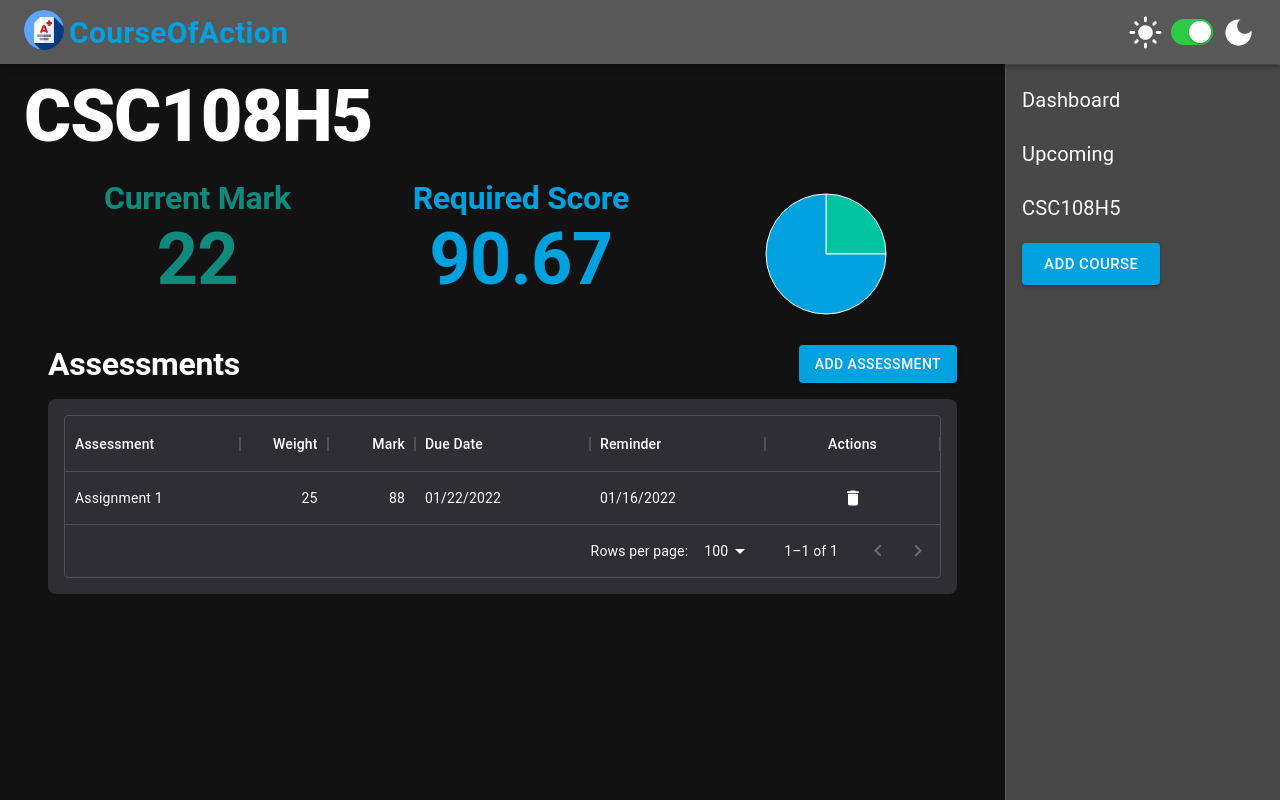
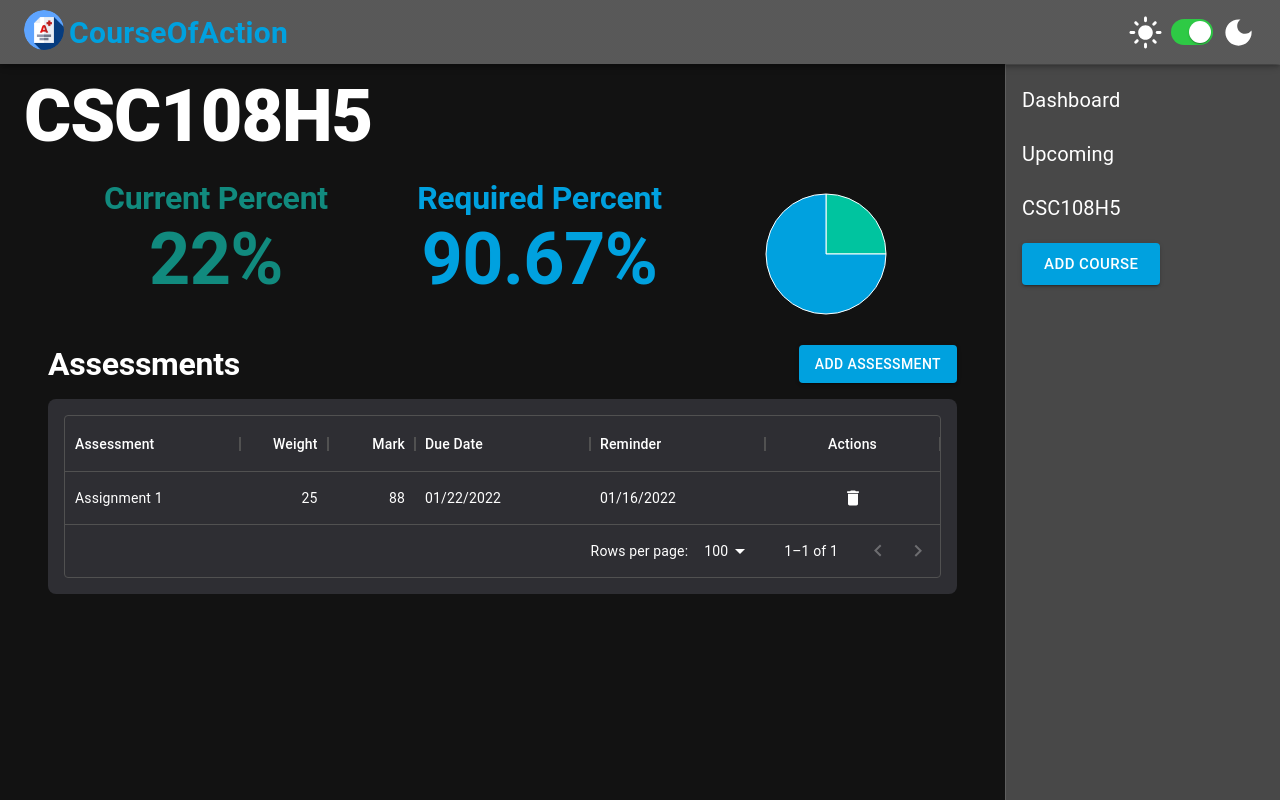
Before and after one commit to utmgdsc/CourseOfAction, a React (Create React App) app in the folder frontend/: page / in a window 1280 px wide. Built offline with nearby package versions, Linux system fonts and the light colour scheme.

Commit message:
Added messages and checkpoint tooltip

```diff
--- a/frontend/src/components/Course.tsx
+++ b/frontend/src/components/Course.tsx
@@ -1,9 +1,11 @@
 import { Container, Typography, Box, Stack } from "@mui/material";
-import { useEffect, useState } from "react";
+import React, { useEffect, useState } from "react";
 import Assessments from "../components/Assessments";
 import { CourseInterface, updateAssessment } from "../store/courses";
 import { useTheme } from "@mui/system";
+import { Tooltip as MUIToolTip } from "@mui/material";
 import { PieChart, Pie, Cell, Tooltip } from "recharts";
+import { TooltipProps } from "@mui/material/Tooltip";
 
 interface propTypes {
   courseInfo: CourseInterface;
@@ -33,10 +35,11 @@ interface InfoInterface {
   title: string;
   desc: React.ReactChild | string;
   color: string;
+  tooltip: null | NonNullable<React.ReactNode>;
 }
 
-const Info = ({ title, desc, color }: InfoInterface) => {
-  return (
+const Info = ({ title, desc, color, tooltip }: InfoInterface) => {
+  const stack = (
     <Stack alignItems={{ xs: "center", lg: "left" }} mb={{ xs: 2, lg: 0 }}>
       <Typography variant="h2" color={color}>
         {title}
@@ -50,10 +53,14 @@ const Info = ({ title, desc, color }: InfoInterface) => {
       )}
     </Stack>
   );
+  return tooltip && typeof tooltip === "object" ? (
+    <MUIToolTip title={tooltip}>{stack}</MUIToolTip>
+  ) : (
+    stack
+  );
 };
 
 function Course({ courseInfo }: propTypes) {
-  // const [isDeleteOpen, setIsDeleteOpen] = useState(false);
   const [assessments, setAssessments] = useState(courseInfo.assessments);
   const [course, setCourse] = useState(courseInfo);
   const theme = useTheme();
@@ -123,18 +130,27 @@ function Course({ courseInfo }: propTypes) {
           mx={10}
         >
           <Info
-            title="Current Mark"
-            desc={course.currMark}
+            title="Current Percent"
+            desc={course.currMark + "%"}
             color="green.main"
+            tooltip={
+              <React.Fragment>
+                <Typography color="inherit">Tooltip with HTML</Typography>
+                <em>{"And here's"}</em> <b>{"some"}</b>{" "}
+                <u>{"amazing content"}</u>. {"It's very engaging. Right?"}
+              </React.Fragment>
+            }
           />
           <Info
-            title="Required Score"
-            desc={course.scoreRequired}
+            title="Required Percent"
+            desc={course.scoreRequired + "%"}
             color="primary.main"
+            tooltip={null}
           />
           <Info
             title=""
             color=""
+            tooltip={null}
             desc={
               <PieChart width={150} height={150}>
                 <Pie
@@ -158,6 +174,34 @@ function Course({ courseInfo }: propTypes) {
           />
         </Stack>
 
+        {course.scoreRequired < 0 ? (
+          <Box border={1} borderColor="green.main" borderRadius={4} p={5}>
+            <Typography variant="h5" color="green.main">
+              Good Job! You achieved your goal.
+            </Typography>
+            <Typography variant="subtitle1">
+              Technically you have achieved the your goal grade you can skip the
+              other assignments (if any left), however please check if the
+              syllabus you may still have to complete other assignments to pass
+              the course!
+            </Typography>
+          </Box>
+        ) : null}
+
+        {course.scoreRequired > 100 ? (
+          <Box border={1} borderColor="red" borderRadius={4} p={5}>
+            <Typography variant="h5" color="red">
+              Not possible! You cannot achieve this grade.
+            </Typography>
+            <Typography variant="subtitle1">
+              To achieve this grade you need to get a grade of{" "}
+              {`${course.scoreRequired}`}% in the remaining
+              {` ${course.percentLeft}`}% of the course, which is impossible.
+              Try changing your goal to something more realistic.
+            </Typography>
+          </Box>
+        ) : null}
+
         <Assessments tableData={assessments} setTableData={setAssessments} />
       </Box>
     </Container>
```
